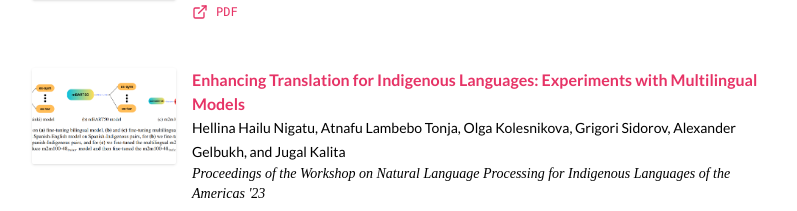
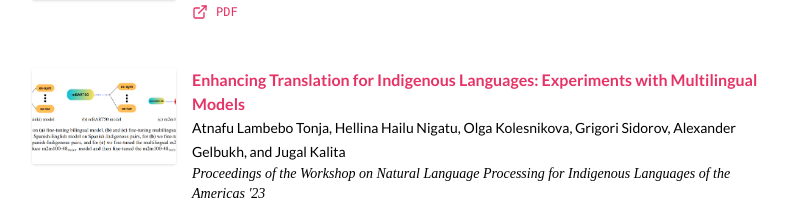
Before and after one commit to plait-lab/plait-lab.github.io, a Next.js app: page /publications in a window 1280 px wide. Shown: the part 5321-5532 px from the top of the page, without its empty margins (240-1037 px from the left). Built offline with nearby package versions, Linux system fonts and the light colour scheme; a web font is replaced by a local one.

Commit message:
paper correction

```diff
--- a/src/content/publications.ts
+++ b/src/content/publications.ts
@@ -556,9 +556,8 @@ export const PUBLICATIONS: Publication[] = [
     title:
       "Enhancing Translation for Indigenous Languages: Experiments with Multilingual Models",
     authors: [
-
-       "Hellina Hailu Nigatu",
       "Atnafu Lambebo Tonja",
+      "Hellina Hailu Nigatu",
       "Olga Kolesnikova",
        "Grigori Sidorov",
        "Alexander Gelbukh",
```
